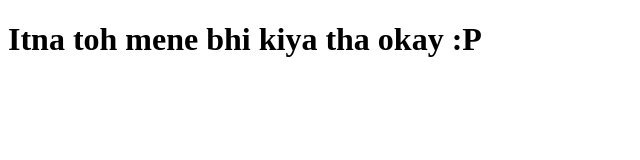
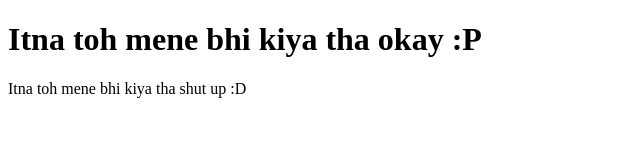
Before and after one commit to aishwaryasharma14/RoomManagement, a plain HTML site: page RoomManagement/WebContent/ReadMe.html in a window 1280 px wide. Shown: the whole page, without its empty margins (0-640 px from the left). Drawn offline with Linux system fonts and the light colour scheme.

Commit message:
Second Push

```diff
--- a/RoomManagement/WebContent/ReadMe.html
+++ b/RoomManagement/WebContent/ReadMe.html
@@ -6,5 +6,6 @@
 </head>
 <body>
 <h1> Itna toh mene bhi kiya tha okay :P</h1>
+<p> Itna toh mene bhi kiya tha shut up :D</p>
 </body>
 </html>
```
